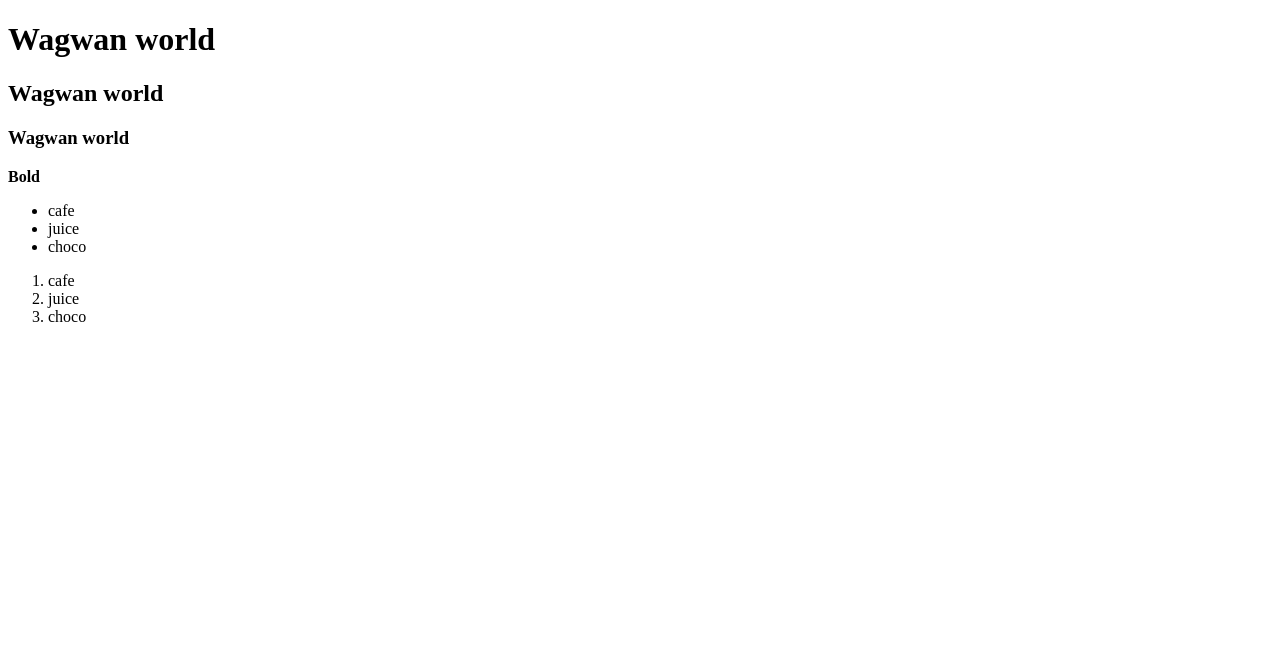
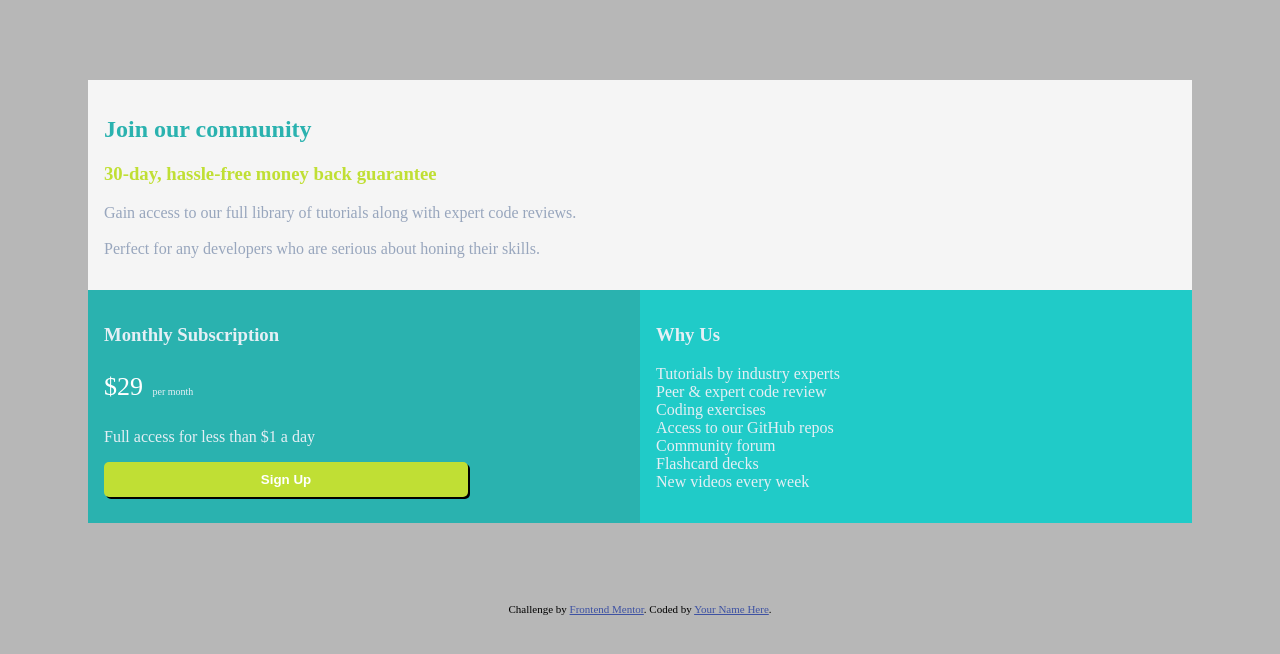
Before and after one commit to joaovieira77/B4F, a plain HTML site: page index.html in a window 1280 px wide. Drawn offline with Linux system fonts and the light colour scheme.

Commit message:
Add files via upload

```diff
--- a/index.html
+++ b/index.html
@@ -1,23 +1,55 @@
 <!DOCTYPE html>
 <html lang="en">
 <head>
-    <meta charset="UTF-8">
-    <meta name="viewport" content="width=device-width, initial-scale=1.0">
-    <title>BytesClassroom</title>
+  <meta charset="UTF-8">
+  <meta name="viewport" content="width=device-width, initial-scale=1.0"> <!-- displays site properly based on user's device -->
+
+  <link rel="icon" type="image/png" sizes="32x32" href="./images/favicon-32x32.png">
+  <link rel="stylesheet" href="./style.css">
+  <title>Frontend Mentor | Single Price Grid Component</title>
+
+  <!-- Feel free to remove these styles or customise in your own stylesheet 👍 -->
+  <style>
+    .attribution { font-size: 11px; text-align: center; }
+    .attribution a { color: hsl(228, 45%, 44%); }
+  </style>
 </head>
-<body>
-  <h1> Wagwan world</h1>
-  <h2> Wagwan world</h2>
-  <h3> Wagwan world</h3>
-<!---->
-  <p> <b>Bold </b> </p>
-  <ul>
-    <li> cafe</li>
-<li>juice</li>
-<li>choco</li>
-</ul>
-<ol><li> cafe</li>
-    <li>juice</li>
-    <li>choco</li></ol>
+<body> <section class="grid-container">
+  <article class="item">
+  <h2>Join our community</h2>
+
+  <h3>30-day, hassle-free money back guarantee</h3>
+
+  <p>Gain access to our full library of tutorials along with expert code reviews.
+  <br><br>Perfect for any developers who are serious about honing their skills.</p>
+  </article>
+  <article class="item">
+    <div class="wrapper">
+  <h3>Monthly Subscription</h3>
+
+  <p class="product-price">&dollar;29 <span class="smaller"> per month</span> </p>
+
+  <p>Full access for less than &dollar;1 a day</p>
+
+ <button> Sign Up</button></div>
+</article>
+<article class="item">
+ <h3>Why Us</h3>
+
+<p> Tutorials by industry experts <br>
+  Peer &amp; expert code review <br>
+  Coding exercises <br>
+  Access to our GitHub repos <br>
+  Community forum <br>
+  Flashcard decks <br>
+  New videos every week</p>
+</article>
+  </section>
+  <footer>
+    <p class="attribution">
+      Challenge by <a href="https://www.frontendmentor.io?ref=challenge" target="_blank">Frontend Mentor</a>.
+      Coded by <a href="#">Your Name Here</a>.
+    </p>
+  </footer>
 </body>
 </html>
--- /dev/null
+++ b/style.css
@@ -0,0 +1,67 @@
+body{
+    background-color: rgb(183, 183, 183);
+}
+.grid-container{
+    align-self: center;
+    display: grid;
+    grid-template-columns: repeat(2,1fr);
+    grid-template-areas:
+    "one one "
+    "two three";
+    align-content: center;
+    margin: 20px 20px 20px 20px;
+    padding: 60px;
+}
+.item{
+    padding: 1rem;
+} /* Primeira coluna*/
+.item:nth-child(1){
+    background-color: hsl(0, 0%, 96%);
+    grid-area: one;
+}
+.item:nth-child(1) h2{
+    color: hsl(179, 62%, 43%);
+}.item:nth-child(1) h3{
+    color: hsl(71, 73%, 54%)
+}
+.item:nth-child(1) p{
+    color: hsl(218, 22%, 67%)
+}
+/* Segunda coluna*/
+
+
+.item:nth-child(2){
+    text-align: left;
+    color: hsl(204, 43%, 93%);
+    background-color: hsl(179, 62%, 43%);
+    grid-area: two;
+}.item:nth-child(2) h3{
+    color: hsl(204, 43%, 93%);}
+
+
+.product-price{
+color: white;
+    font-size: 26px;
+}
+.smaller{ color: hsl(204, 43%, 93%);
+    margin: 3px;
+    font-size: 10px;
+}
+button {
+    box-shadow: 2px 2px black;
+    border: none;
+    border-radius: 5px;
+    width: 70%;
+    background-color: hsl(71, 73%, 54%);
+    color: white;
+    font-weight: 900;
+    padding: 10px 10px;
+}
+
+    /* Terceira coluna*/
+.item:nth-child(3){
+    color: hsl(204, 43%, 93%);
+    background-color: hsl(179, 73%, 46%);
+    grid-area: three;
+}.item:nth-child(3) h3{
+    color: hsl(204, 43%, 93%);}
```
Also changed, not shown: 3 other files.
